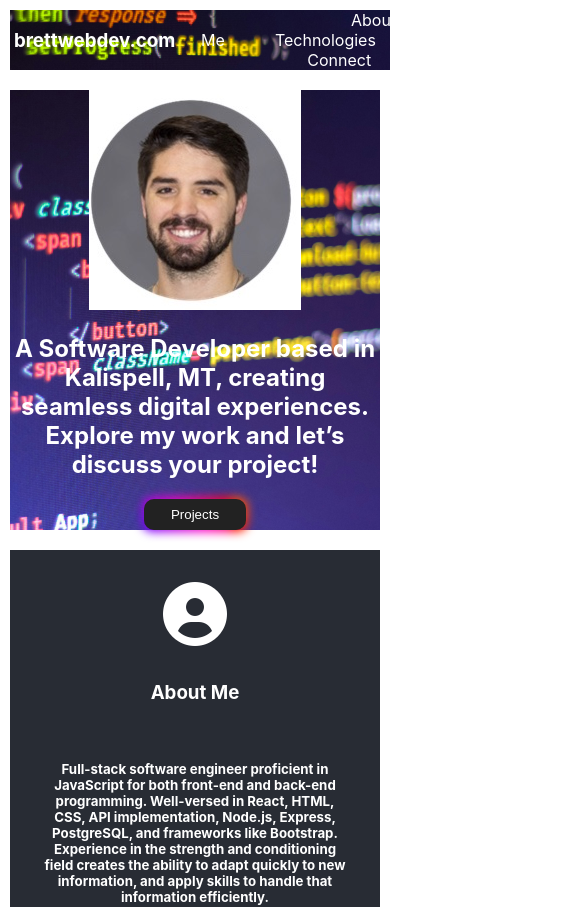
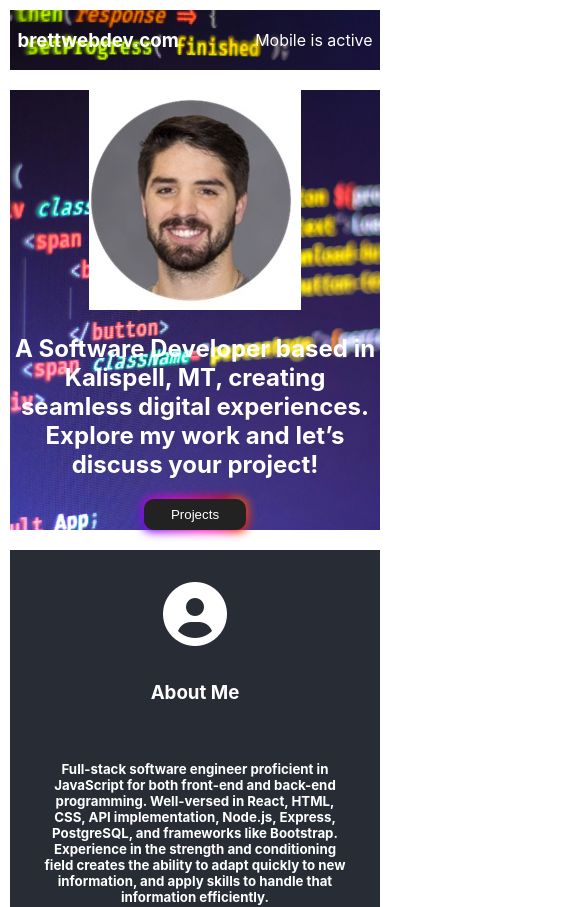
Before and after one commit to bneighbs6/softdev-portfolio, a React (Create React App) app: page / in a window 390 px wide. Shown: the top 907 px of the page, 585 px wide, since content can reach past the window. Built offline with nearby package versions, Linux system fonts and the light colour scheme; the HTML template or start-up script is replaced by a standard one.

Commit message:
Basic set up for Mobile/Deskto navigationbar

```diff
--- a/src/App.css
+++ b/src/App.css
@@ -49,25 +49,27 @@
 }
 
 .header-container {
-  display: flex; /* Use flexbox */
-  justify-content: space-between; /* Space between left and right headers */
-  align-items: center; /* Center items vertically */
-  width: 100%; /* Full width */
+  display: flex;
+  justify-content: space-between;
+  align-items: center;
+  width: 100%;
   cursor: pointer;
   border: 10px solid white;
+  box-sizing: border-box; /* include border in width */
 }
 
 .left-header {
   text-align: left; /* Aligns text to the left */
-  width: 50%; /* Adjust width as needed */
-  padding-left: 1%;
+  margin-left: 2%;
+  padding-left: 0;
 }
 
 .right-header {
-  text-align: right; /* Aligns text to the right */
-  width: 50%; /* Adjust width as needed */
-  padding-right: 1%;
+  text-align: right;
+  margin-right: 2%; /* push the element away from the edge */
+  padding-right: 0; /* remove padding that can misalign the border */
 }
+
 
 .transparent-navbar {
   background-color: transparent !important; /* Make the navbar transparent */
--- a/src/App.js
+++ b/src/App.js
@@ -9,7 +9,7 @@ import Connect from './components/Connect';
 
 function App() {
   return (
-    <div className="App">
+    <div className="App xs-col-12">
       <div className="headerAndIntroBackground">
         <div className="header">
           <Header />
--- a/src/components/NavigationBar.jsx
+++ b/src/components/NavigationBar.jsx
@@ -1,12 +1,16 @@
 import Container from "react-bootstrap/Container";
 import { Nav, Navbar } from "react-bootstrap";
 import { Link } from "react-scroll"; // Import Link from react-scroll
+import { useMediaQuery } from "react-responsive";
 
 function NavigationBar() {
+  const isMobile = useMediaQuery({ query: "(max-width: 680px)" });
   return (
     <Navbar expand="md" variant="light" className="transparent-navbar"> {/* Add custom class */}
       <Container>
-        <Nav className="mx-auto">
+        {isMobile ? (
+          <Nav.Item>Mobile is active</Nav.Item>
+        ) : (        <Nav className="mx-auto">
           <Nav.Link
             as={Link}
             to="about"
@@ -56,7 +60,7 @@ function NavigationBar() {
           >
             Let's Connect
           </Nav.Link>
-        </Nav>
+        </Nav>)}
       </Container>
     </Navbar>
   );
```
